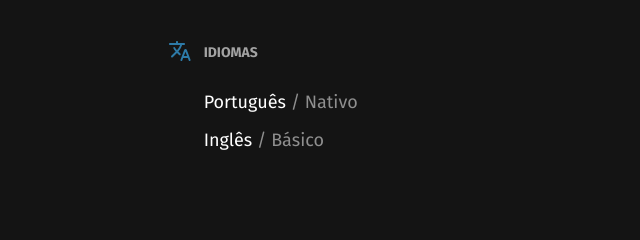
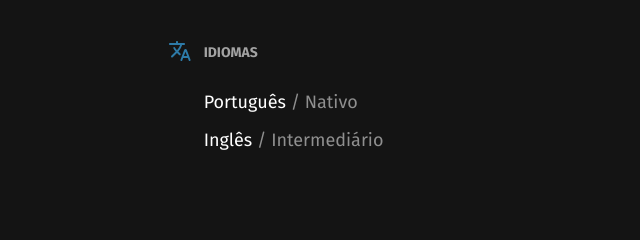
Before and after one commit to WillianSeidel/curriculo-willianrobertoseidel, a plain HTML site: page index.html in a window 1280 px wide. Shown: the part 2405-2645 px from the top of the page, 303-943 px from the left. Drawn offline with Linux system fonts and the light colour scheme.

```diff
--- a/index.html
+++ b/index.html
@@ -164,7 +164,7 @@
               <h3>Idiomas</h3>
               <ul>
                 <li>Português <span>/ Nativo</span></li>
-                <li>Inglês <span>/ Básico</span></li>
+                <li>Inglês <span>/ Intermediário</span></li>
 
               </ul>
             </div>
```
